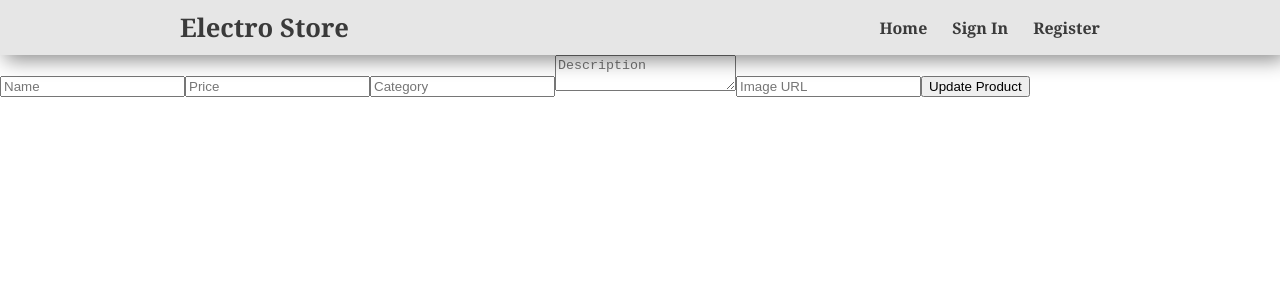
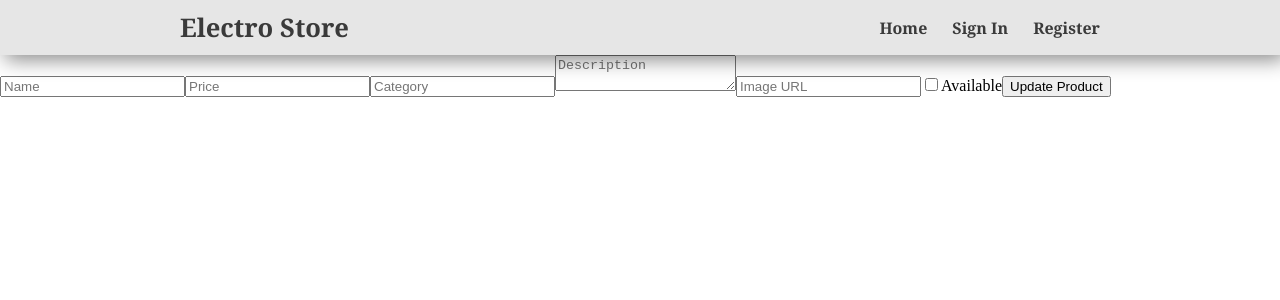
Before and after one commit to NOORSALMAN25/ElectroStore-frontEnd, a React (Vite) app: page /Products/1/EditProduct in a window 1280 px wide. Shown: the top 300 px of the page. Built offline with nearby package versions, Linux system fonts and the light colour scheme; no server answers.

Commit message:
editing and deleating produnt fully fnucioal but needs styling

```diff
--- a/src/components/Nav.jsx
+++ b/src/components/Nav.jsx
@@ -15,7 +15,7 @@ const Nav = ({ user, handleLogOut }) => {
           <>
             {user.role === 'admin' ? (
               <>
-                <NavLink className="nav-item" to="/">
+                <NavLink className="nav-item" to="/AddProduct">
                   Add Product
                 </NavLink>
               </>
--- a/src/pages/AddProduct.jsx
+++ b/src/pages/AddProduct.jsx
@@ -1,3 +1,6 @@
+import axios from 'axios'
+import { Link } from 'react-router-dom'
+const backendUrl = import.meta.env.VITE_BACKEND_URL
 const AddProduct = () => {
   return (
     <>
--- a/src/pages/EditProduct.jsx
+++ b/src/pages/EditProduct.jsx
@@ -84,6 +84,17 @@ const EditProduct = () => {
         placeholder="Image URL"
         required
       />
+      <label>
+        <input
+          type="checkbox"
+          name="availability"
+          checked={product.availability ?? false}
+          onChange={(e) =>
+            setProduct({ ...product, availability: e.target.checked })
+          }
+        />
+        Available
+      </label>
       <button type="submit">Update Product</button>
       {updated && (
         <Link to={`/Products/${id}`}>
```
